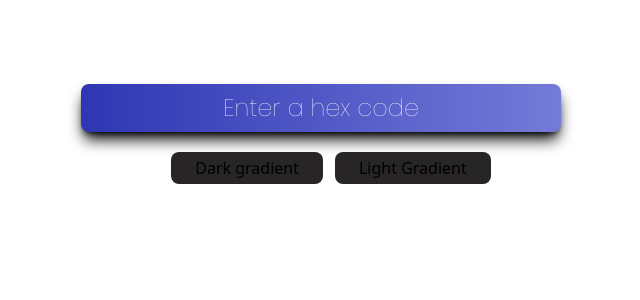
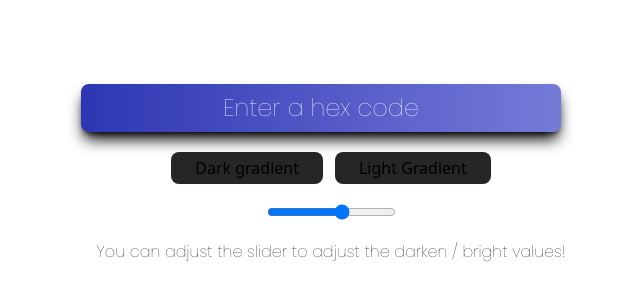
Before and after one commit to SyntaxErrorSolos/Gradientss, a website built with Vite: page create.html in a window 1280 px wide. Shown: the part 236-536 px from the top of the page, without its empty margins (319-959 px from the left). Built offline with nearby package versions, Linux system fonts and the light colour scheme.

Commit message:
Add a slider

```diff
--- a/create.html
+++ b/create.html
@@ -14,7 +14,7 @@
     />
   </head>
   <body class="dark:bg-kindaBlack">
-    <div class="py-[20rem] space-x-5">
+    <div class="justify-center py-[20rem] space-x-5">
       <div class="flex justify-center">
         <input
           id="input"
@@ -39,12 +39,17 @@
         </button>
       </div>
       <div class="flex justify-center">
-          <div id="created" class="rounded-lg w-[600px] h-[100px]">
-
-          </div>
+        <input type="range" min="0" max="5" name="slider" id="slider" />
+      </div>
+      <div class="flex justify-center py-5">
+        <h1 class="text-black dark:text-white font-Poppins">
+          You can adjust the slider to adjust the darken / bright values!
+        </h1>
+      </div>
+      <div class="flex justify-center">
+        <div id="created" class="rounded-lg w-[600px] h-[100px]"></div>
       </div>
     </div>
   </body>
-  <script src="create.js" type="module">
-  </script>
+  <script src="create.js" type="module"></script>
 </html>
```
